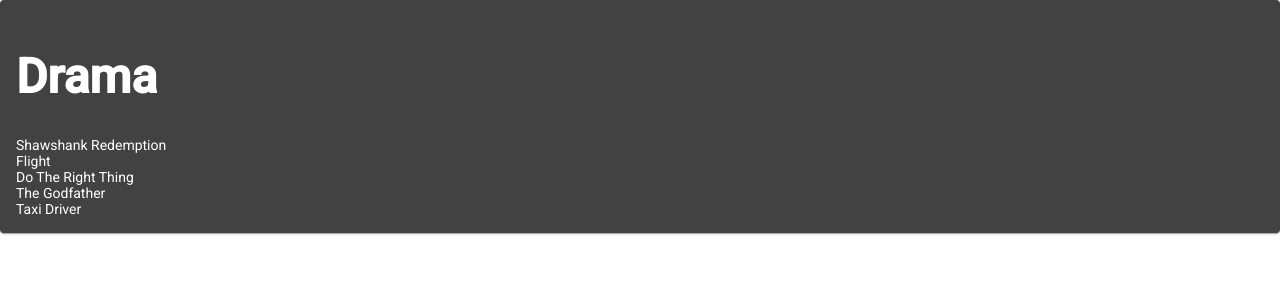
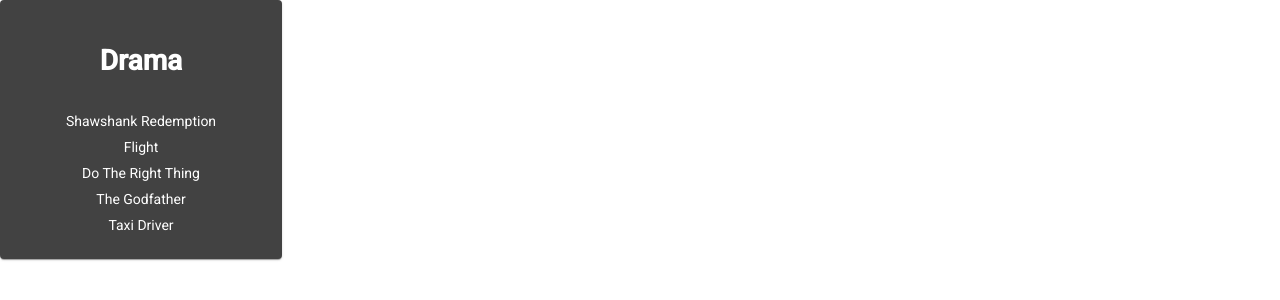
Before and after one commit to mueller04/film-guide-client, an Angular app: page / in a window 1280 px wide. Shown: the top 300 px of the page. Built offline with nearby package versions, Linux system fonts and the light colour scheme.

Commit message:
styling the card

```diff
--- a/src/app/film-card/film-card.component.html
+++ b/src/app/film-card/film-card.component.html
@@ -1,9 +1,9 @@
 <mat-card>
     <mat-card-title>
-        <h1>{{filmSection.genre}}</h1>
+        <h3>{{filmSection.genre}}</h3>
     </mat-card-title>
 
     <mat-card-content>
-        <div *ngFor="let film of filmSection.films">{{film}}</div>
+        <div class="film-section" *ngFor="let film of filmSection.films">{{film}}</div>
     </mat-card-content>
 </mat-card>
--- a/src/app/film-card/film-card.component.scss
+++ b/src/app/film-card/film-card.component.scss
@@ -0,0 +1,18 @@
+.mat-card {
+    display: flex;
+    flex-direction: column;
+
+    width: 250px;
+
+    .mat-card-title {
+    display: flex;
+    justify-content: center;
+
+    }
+
+    .film-section {
+        display: flex;
+        justify-content: center;
+        padding-bottom: 10px;
+    }
+}
```
